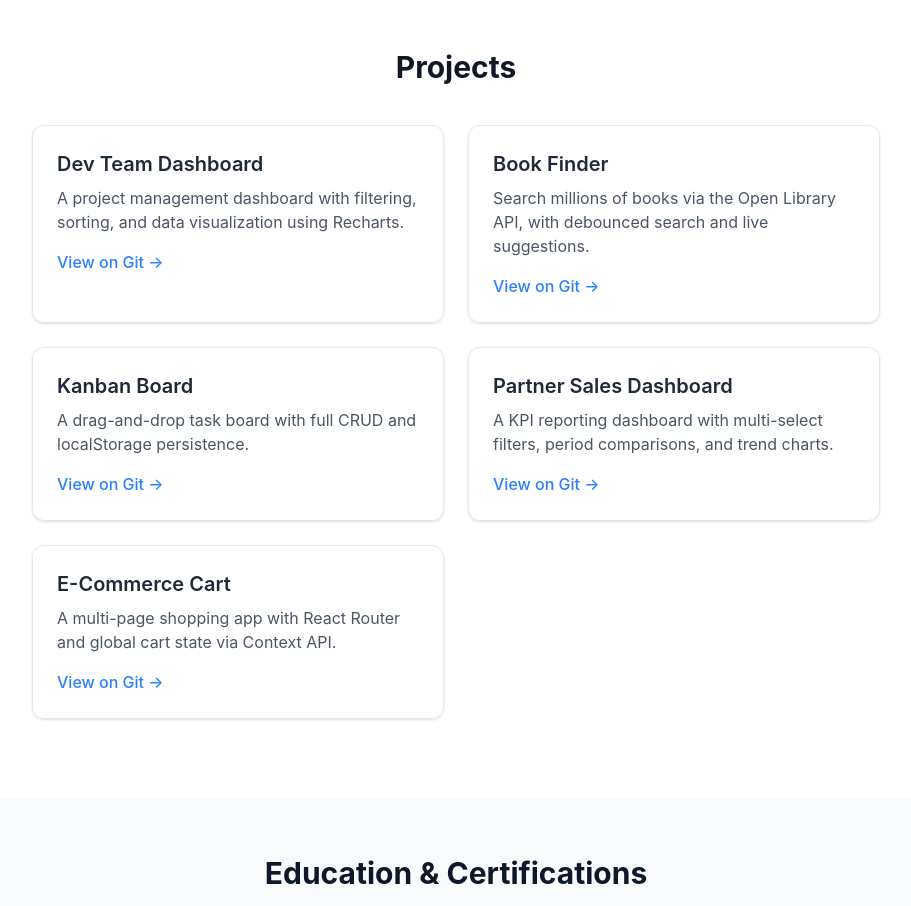
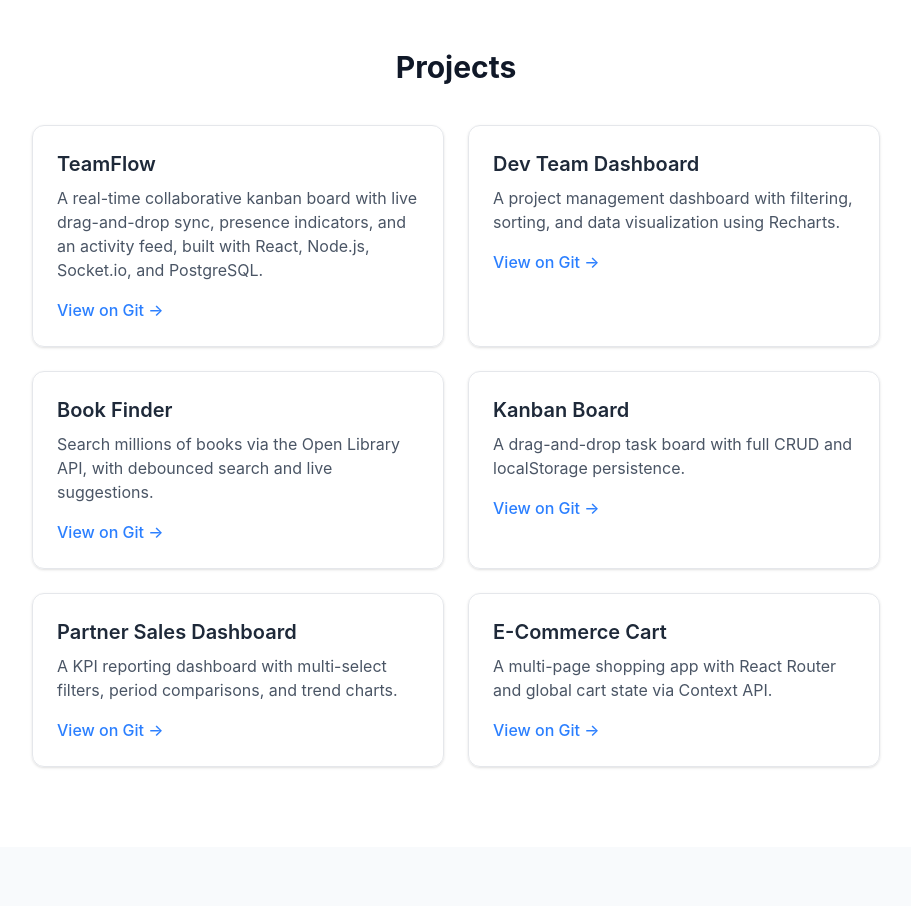
Before and after one commit to zuleidyb/my-portfolio, a React (Vite) app: page / in a window 1280 px wide. Shown: the part 3540-4446 px from the top of the page, without its empty margins (184-1095 px from the left). Built offline with nearby package versions, Linux system fonts and the light colour scheme.

Commit message:
Add TeamFlow project to portfolio

```diff
--- a/src/components/Projects.jsx
+++ b/src/components/Projects.jsx
@@ -1,4 +1,10 @@
 const projectList = [
+  {
+    id: 6,
+    title: 'TeamFlow',
+    description: 'A real-time collaborative kanban board with live drag-and-drop sync, presence indicators, and an activity feed, built with React, Node.js, Socket.io, and PostgreSQL.',
+    link: 'https://github.com/zuleidyb/teamflow-',
+  },
   {
     id: 1,
     title: 'Dev Team Dashboard',
```
